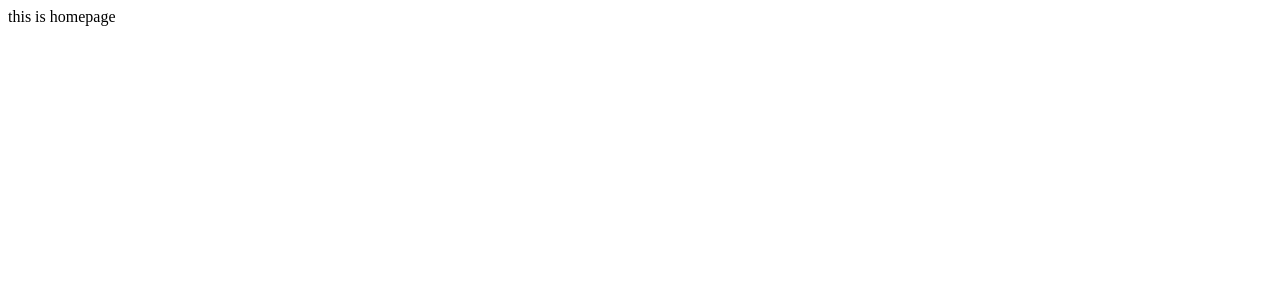
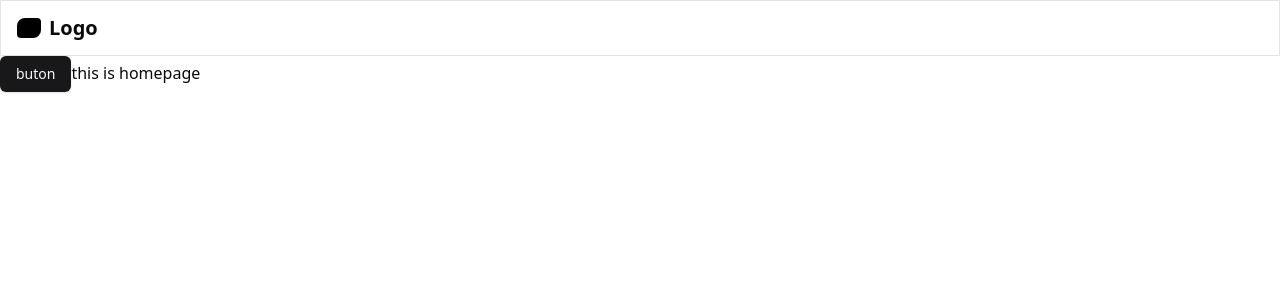
Before and after one commit to amaan287/ReviewSphere, a React (Vite) app in the folder client/: page / in a window 1280 px wide. Shown: the top 300 px of the page. Built offline with nearby package versions, Linux system fonts and the light colour scheme.

Commit message:
installing redux

```diff
--- a/client/package.json
+++ b/client/package.json
@@ -11,12 +11,15 @@
   },
   "dependencies": {
     "@radix-ui/react-slot": "^1.1.1",
+    "@reduxjs/toolkit": "^2.5.0",
     "class-variance-authority": "^0.7.1",
     "clsx": "^2.1.1",
     "lucide-react": "^0.468.0",
     "react": "^18.3.1",
     "react-dom": "^18.3.1",
+    "react-redux": "^9.2.0",
     "react-router-dom": "^7.0.2",
+    "redux-toolkit": "^1.1.2",
     "tailwind-merge": "^2.5.5",
     "tailwindcss-animate": "^1.0.7"
   },
--- a/client/src/App.tsx
+++ b/client/src/App.tsx
@@ -1,9 +1,11 @@
 import { BrowserRouter, Routes, Route } from "react-router-dom";
 import HomePage from "./pages/HomePage";
+import Header from "./components/layout/header";
 function App() {
   return (
     <>
       <BrowserRouter>
+        <Header />
         <Routes>
           <Route path="/" element={<HomePage />} />
         </Routes>
--- /dev/null
+++ b/client/src/components/layout/header.tsx
@@ -0,0 +1,17 @@
+import { Link } from "react-router-dom";
+
+export default function Header() {
+  return (
+    <header className="top-0 z-50">
+      <nav className="border max-w-screen h-14 flex px-4 py-2">
+        <Link
+          to="/"
+          className="text-sm sm:text-xl font-semibold flex items-center justify-center gap-2"
+        >
+          <div className="h-5 w-6 bg-black dark:bg-white rounded-br-lg rounded-tr-sm rounded-tl-lg rounded-bl-sm flex-shrink-0" />
+          Logo
+        </Link>
+      </nav>
+    </header>
+  );
+}
--- a/client/src/main.tsx
+++ b/client/src/main.tsx
@@ -1,9 +1,13 @@
 import { StrictMode } from "react";
 import { createRoot } from "react-dom/client";
 import App from "./App.tsx";
-
+import "./index.css";
+import { Provider } from "react-redux";
+import { store } from "./redux/store.ts";
 createRoot(document.getElementById("root")!).render(
   <StrictMode>
-    <App />
+    <Provider store={store}>
+      <App />
+    </Provider>
   </StrictMode>
 );
--- a/client/src/pages/HomePage.tsx
+++ b/client/src/pages/HomePage.tsx
@@ -1,3 +1,10 @@
+import { Button } from "@/components/ui/button";
+
 export default function HomePage() {
-  return <div>this is homepage</div>;
+  return (
+    <main className="">
+      <Button>buton</Button>
+      this is homepage
+    </main>
+  );
 }
--- /dev/null
+++ b/client/src/redux/store.ts
@@ -0,0 +1,10 @@
+import { configureStore } from "@reduxjs/toolkit";
+
+export const store = configureStore({
+  reducer: {},
+});
+
+// Infer the `RootState` and `AppDispatch` types from the store itself
+export type RootState = ReturnType<typeof store.getState>;
+// Inferred type: {posts: PostsState, comments: CommentsState, users: UsersState}
+export type AppDispatch = typeof store.dispatch;
--- a/client/vite.config.ts
+++ b/client/vite.config.ts
@@ -1,7 +1,8 @@
+import { defineConfig } from "vite";
+import react from "@vitejs/plugin-react";
 import path from "path";
-import react from "@vitejs/plugin-react";
-import { defineConfig } from "vite";
 
+// https://vitejs.dev/config/
 export default defineConfig({
   server: {
     proxy: {
```
Also changed, not shown: client/src/components/layout/footer.tsx (added), 1 other file (tests, documents, lock files or other folders).
